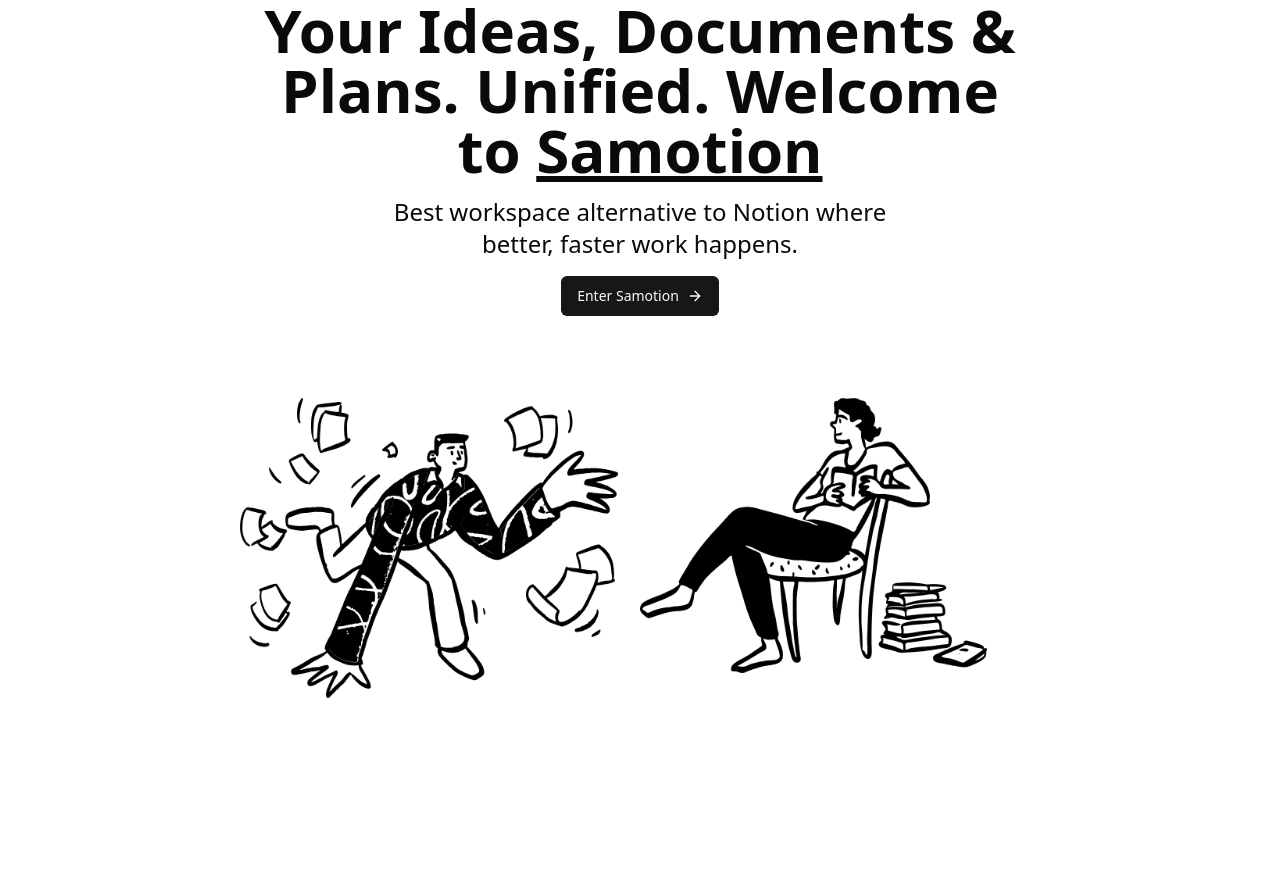
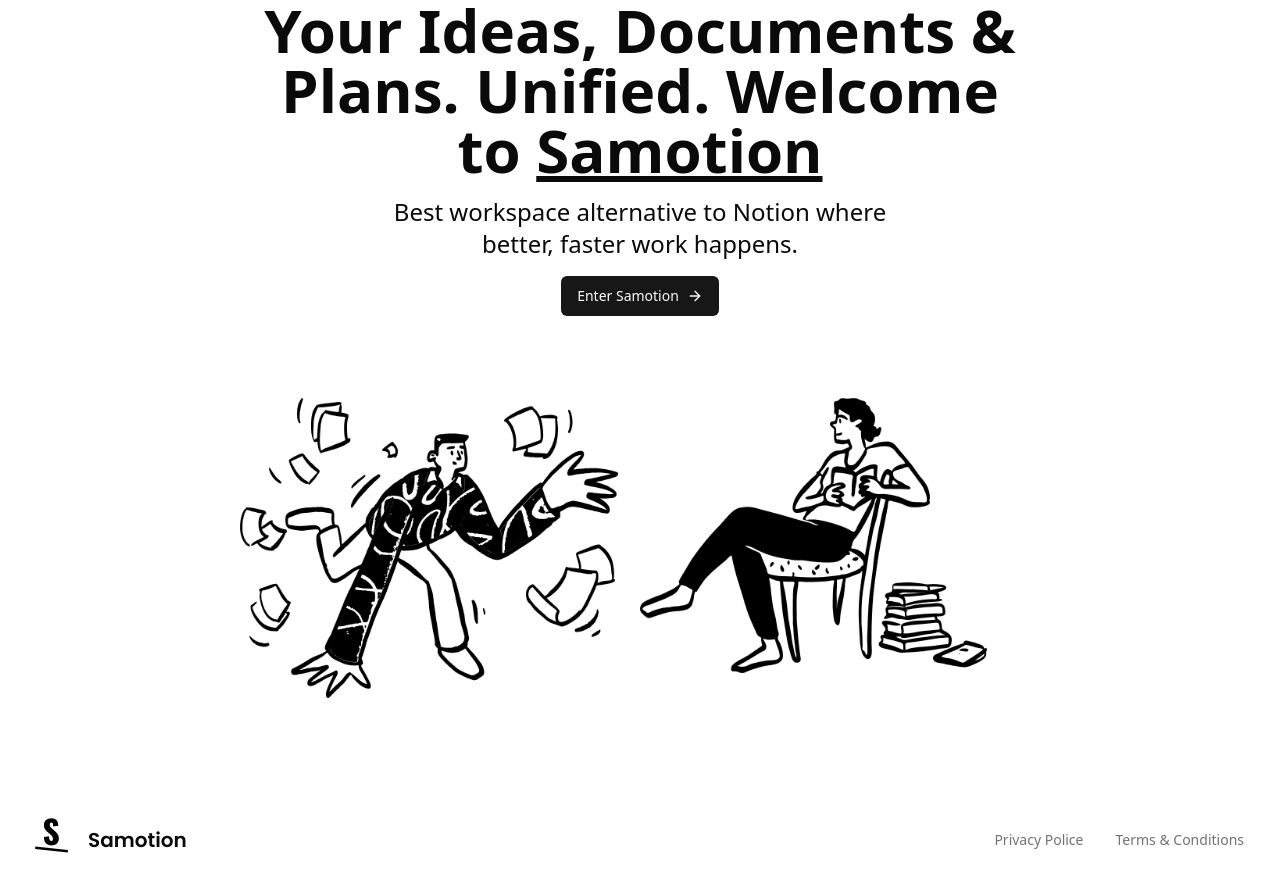
Before and after one commit to samuelperezcode/samotion, a Next.js app: page / in a window 1280 px wide. Before the commit the page ends 800 px from the top, so only its background shows below. Built offline with nearby package versions, Linux system fonts and the light colour scheme.

Commit message:
feat: add footer section on landing page
Create Logo component
Add privacy police button
Add terms & conditions button

```diff
--- /dev/null
+++ b/app/(marketing)/components/footer.tsx
@@ -0,0 +1,18 @@
+import { Button } from '@/components/ui/button'
+import { Logo } from '.'
+
+export function Footer () {
+  return (
+    <footer className="flex items-center w-full p-6 bg-background z-50">
+      <Logo />
+      <div className='md:ml-auto w-full flex justify-between md:justify-end items-center gap-x-2 text-muted-foreground'>
+        <Button variant={'ghost'} size={'sm'}>
+          Privacy Police
+        </Button>
+        <Button variant={'ghost'} size={'sm'}>
+          Terms & Conditions
+        </Button>
+      </div>
+    </footer>
+  )
+}
--- a/app/(marketing)/components/index.ts
+++ b/app/(marketing)/components/index.ts
@@ -1,2 +1,4 @@
 export { Heading } from './heading'
 export { Heroes } from './heroes'
+export { Footer } from './footer'
+export { Logo } from './logo'
--- /dev/null
+++ b/app/(marketing)/components/logo.tsx
@@ -0,0 +1,22 @@
+import Image from 'next/image'
+import { poppins } from '@/lib/fonts'
+import { cn } from '@/lib/utils'
+
+export function Logo () {
+  return (
+    <div className="hidden md:flex items-center gap-x-2">
+      <Image
+        src={'/logo.svg'}
+        alt="Samotion logo"
+        width={56}
+        height={56}
+      />
+      <p className={cn(
+        'font-semibold text-xl antialiased',
+        poppins.className
+      )}>
+        Samotion
+      </p>
+    </div>
+  )
+}
--- a/app/(marketing)/page.tsx
+++ b/app/(marketing)/page.tsx
@@ -1,4 +1,4 @@
-import { Heading, Heroes } from './components/'
+import { Heading, Heroes, Footer } from './components/'
 
 export default function MarketingPage () {
   return (
@@ -7,6 +7,7 @@
         <Heading />
         <Heroes />
       </section>
+      <Footer />
     </main>
   )
 }
--- /dev/null
+++ b/lib/fonts.ts
@@ -0,0 +1,6 @@
+import { Poppins } from 'next/font/google'
+
+export const poppins = Poppins({
+  subsets: ['latin'],
+  weight: ['400', '600']
+})
```
